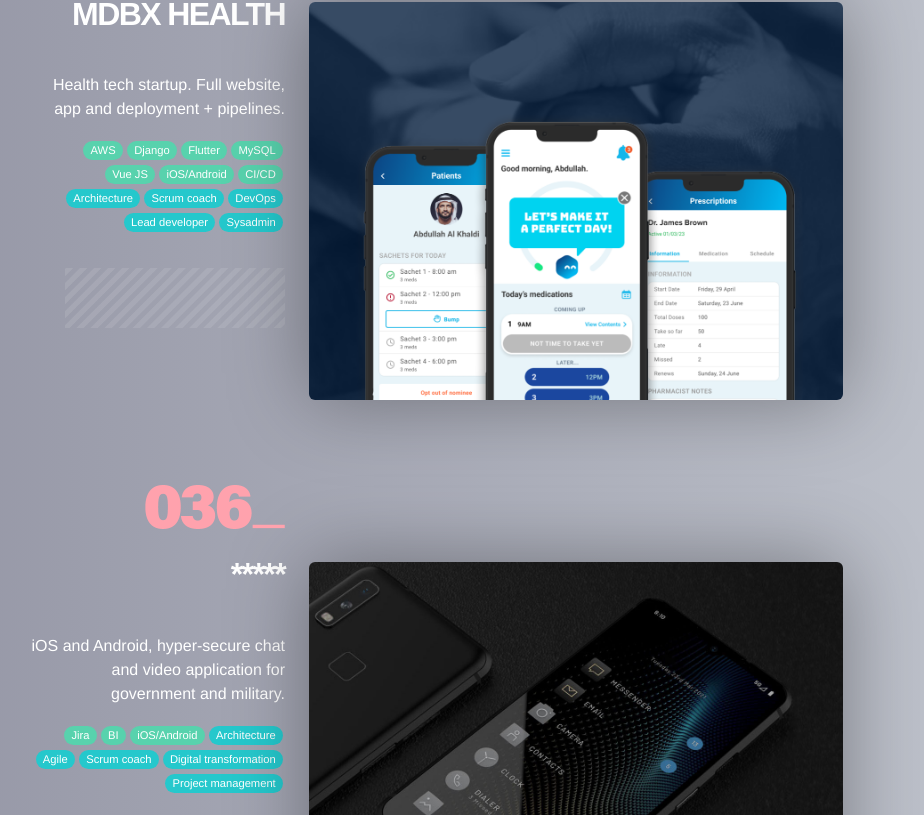
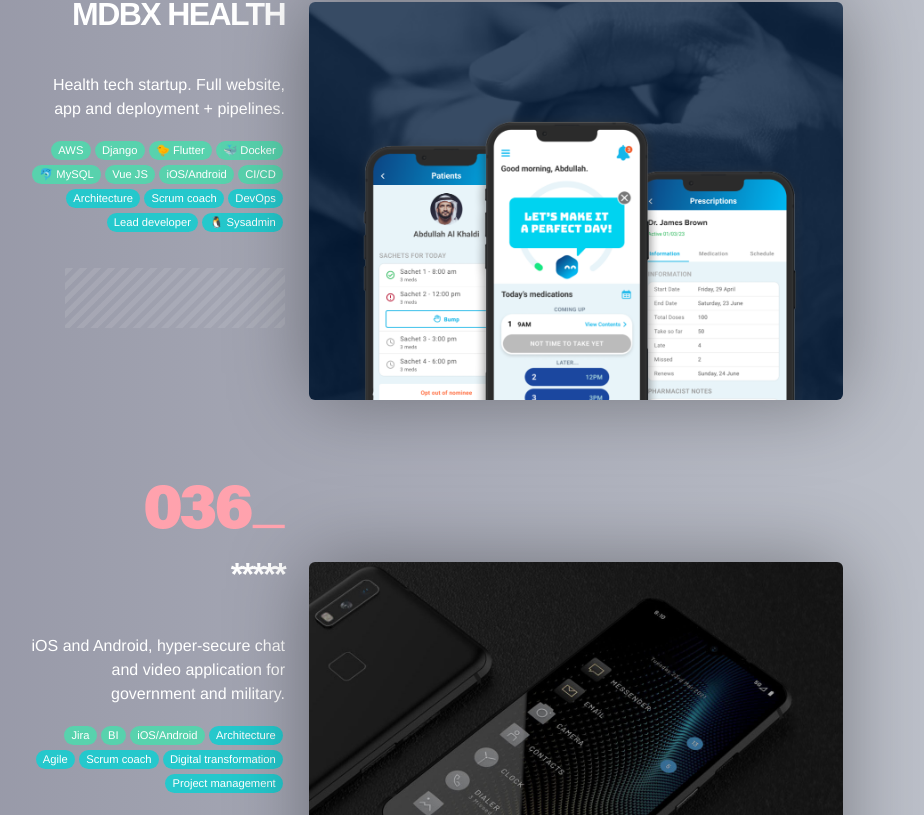
Before and after one commit to danken00/portfolioofdan.com, a Vue app: page / in a window 1280 px wide. Shown: the part 965-1780 px from the top of the page, without its empty margins (250-1174 px from the left). Built offline with nearby package versions, Linux system fonts and the light colour scheme.

Commit message:
Added emoticons for popular languages with animal logos

```diff
--- a/src/components/homepage/PortfolioPieces.vue
+++ b/src/components/homepage/PortfolioPieces.vue
@@ -69,11 +69,11 @@
 const Tools = Object.freeze({
   'aws': 'AWS',
   'django': 'Django',
-  'flutter': 'Flutter',
+  'flutter': '🐤 Flutter',
   'jira': 'Jira',
-  'python': 'Python',
-  'mysql': 'MySQL',
-  'mongoDb': 'MongoDB',
+  'python': '🐍 Python',
+  'mysql': '🐬 MySQL',
+  'mongoDb': '🍃 MongoDB',
   'wordpress': 'Wordpress',
   'digitalOcean': 'Digital Ocean',
   'vueJs': 'Vue JS',
@@ -84,10 +84,11 @@
   'umbraco': 'Umbraco',
   'sitecore': 'Sitecore',
   'cicd': 'CI/CD',
-  'php': 'PHP Laravel/Zend',
+  'php': '🐘 PHP Laravel/Zend',
   'js': 'Javascript',
   'html': 'HTML',
-  'delphi': 'Pascal Delphi'
+  'delphi': 'Pascal Delphi',
+  'docker': '🐳 Docker'
 });
 const Skills = Object.freeze({
   'architecture': 'Architecture',
@@ -99,7 +100,7 @@
   'design': 'Design',
   'pm': 'Project management',
   'clientManagement': 'Client management',
-  'sysadmin': 'Sysadmin'
+  'sysadmin': '🐧 Sysadmin'
 });
 
 export default {
@@ -115,7 +116,8 @@
           name: 'MDBX Health',
           description: 'Health tech startup. Full website, app and deployment + pipelines.',
           imageName: 'mdbx.png',
-          tools: [Tools.aws, Tools.django, Tools.flutter, Tools.mysql, Tools.vueJs, Tools.iosAndroid, Tools.cicd],
+          tools: [Tools.aws, Tools.django, Tools.flutter, Tools.docker, Tools.mysql, Tools.vueJs, Tools.iosAndroid,
+            Tools.cicd],
           skills: [Skills.architecture, Skills.scrumCoach, Skills.devOps, Skills.leadDeveloper, Skills.sysadmin]
         },
         {
@@ -150,7 +152,7 @@
           name: 'Stillmind',
           description: 'Full website build, custom theme on Wordpress.',
           imageName: 'stillmind.png',
-          tools: [Tools.wordpress, Tools.digitalOcean, Tools.cicd, Tools.webkit, Tools.scss],
+          tools: [Tools.wordpress, Tools.docker, Tools.digitalOcean, Tools.cicd, Tools.webkit, Tools.scss],
           skills: [Skills.design, Skills.leadDeveloper, Skills.pm, Skills.sysadmin]
         },
         {
```
